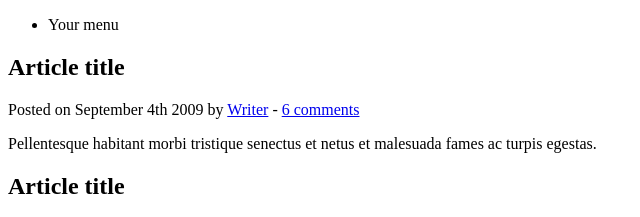
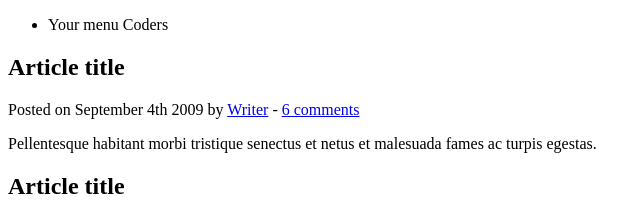
Before and after one commit to Luispastorp/demo-repo, a plain HTML site: page index.html in a window 1280 px wide. Shown: the top 217 px of the page, 0-640 px from the left. Drawn offline with Linux system fonts and the light colour scheme.

Commit message:
Se modificó el Index.html

```diff
--- a/index.html
+++ b/index.html
@@ -12,7 +12,7 @@
 	<header>
 		<nav>
 			<ul>
-				<li>Your menu</li>
+				<li>Your menu Coders</li>
 			</ul>
 		</nav>
 	</header>
```
